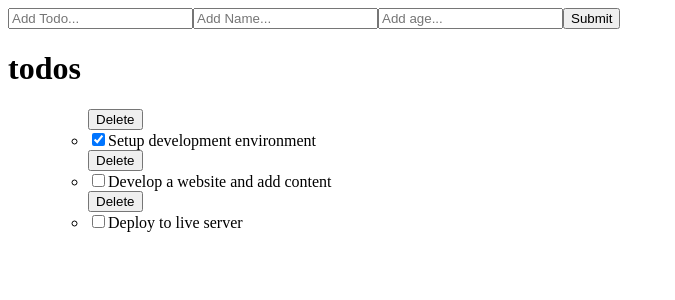
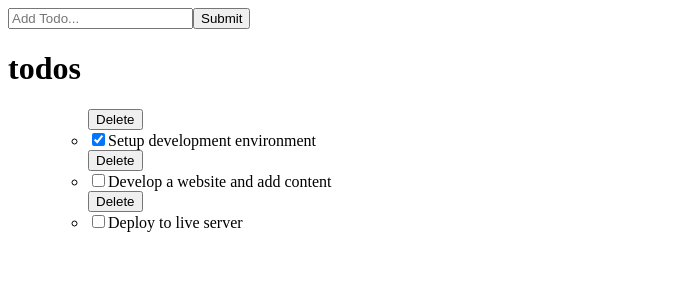
Before and after one commit to Alfred-KInyua/todo-list-react-, a React (Create React App) app: page / in a window 1280 px wide. Shown: the top 300 px of the page, without its empty margins (0-675 px from the left). Built offline with nearby package versions, Linux system fonts and the light colour scheme.

Commit message:
Replace static ID with UUID

```diff
--- a/package.json
+++ b/package.json
@@ -9,6 +9,7 @@
     "react": "^18.2.0",
     "react-dom": "^18.2.0",
     "react-scripts": "5.0.1",
+    "uuid": "^8.3.2",
     "web-vitals": "^2.1.4"
   },
   "scripts": {
--- a/src/components/InputTodo.js
+++ b/src/components/InputTodo.js
@@ -25,8 +25,6 @@ class InputTodo extends Component {
     return (
         <form onSubmit={this.handleSubmit}>
         <input type="text" placeholder="Add Todo..." name= "Title" value={this.state.Title} onChange={this.onChange}/>
-        <input type="text" placeholder="Add Name..." name= "Name" value={this.state.Name} onChange={this.onChange}/>
-        <input type="text" placeholder="Add age..." name= "Age"  value={this.state.Age} onChange={this.onChange}/>
         <button>Submit</button>
       </form>
     )
--- a/src/components/TodoContainer.js
+++ b/src/components/TodoContainer.js
@@ -2,21 +2,22 @@ import React from "react";
 import TodoList from "./TodosList";
 import Header from "./Header";
 import InputTodo from "./InputTodo";
+import { v4 as uuidv4 } from "uuid";
 
 class TodoContainer extends React.Component{
     constructor(props){
         super(props)
         this.state ={
         todos:[
-            { id:1,
+            { id:uuidv4(),
               title:"Setup development environment",
               completed:true,
             },
-            { id:2,
+            { id:uuidv4(),
               title:"Develop a website and add content",
               completed:false,
             },
-            { id:3,
+            { id:uuidv4(),
               title:"Deploy to live server",
               completed:false,
               }
@@ -24,7 +25,7 @@ class TodoContainer extends React.Component{
     }}
     addTodoItem = title => {
       const newTodo = {
-        id: 4,
+        id: uuidv4,
         title: title,
         completed: false
       };
```
Also changed, not shown: 1 other file (tests, documents, lock files or other folders).
